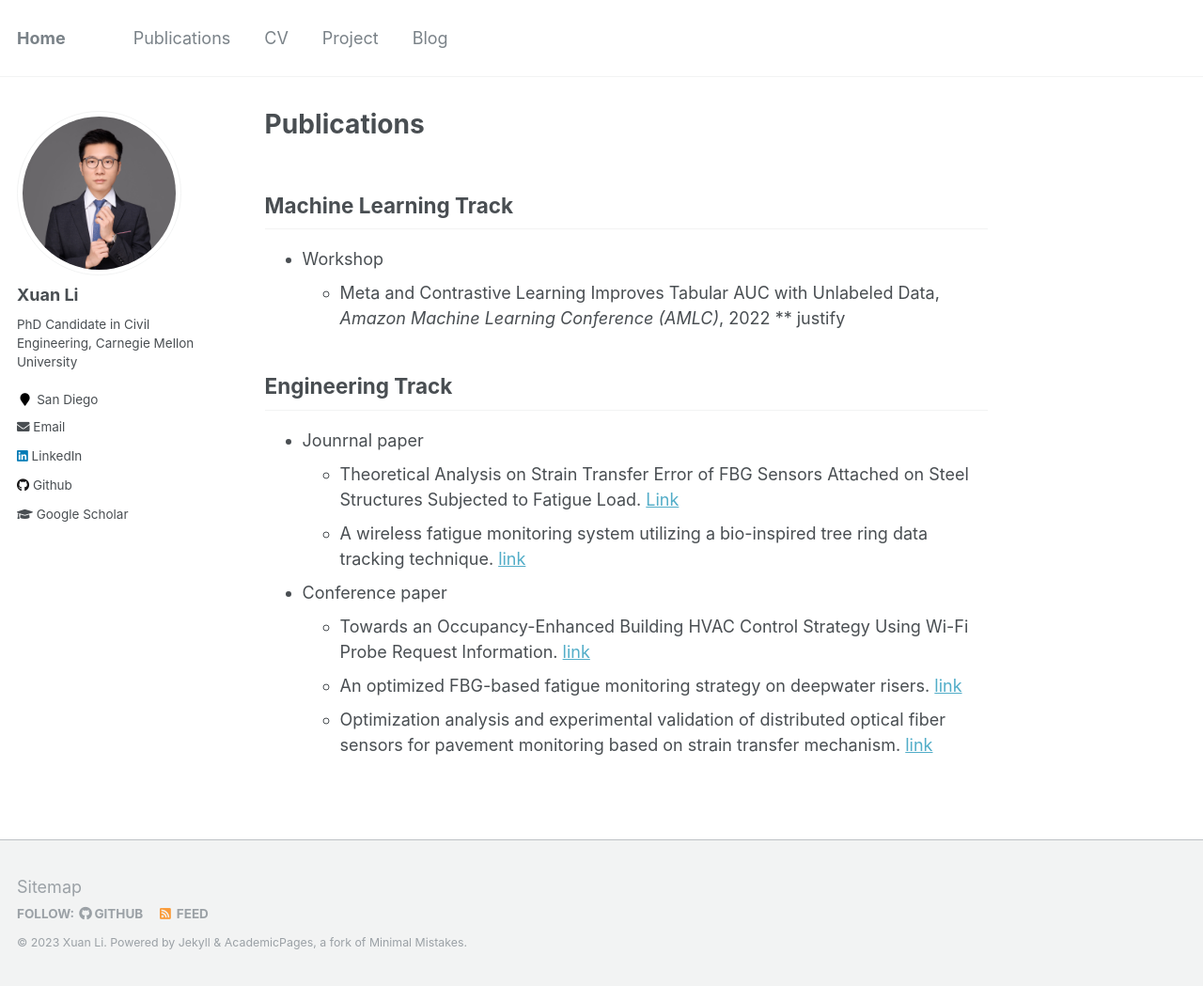
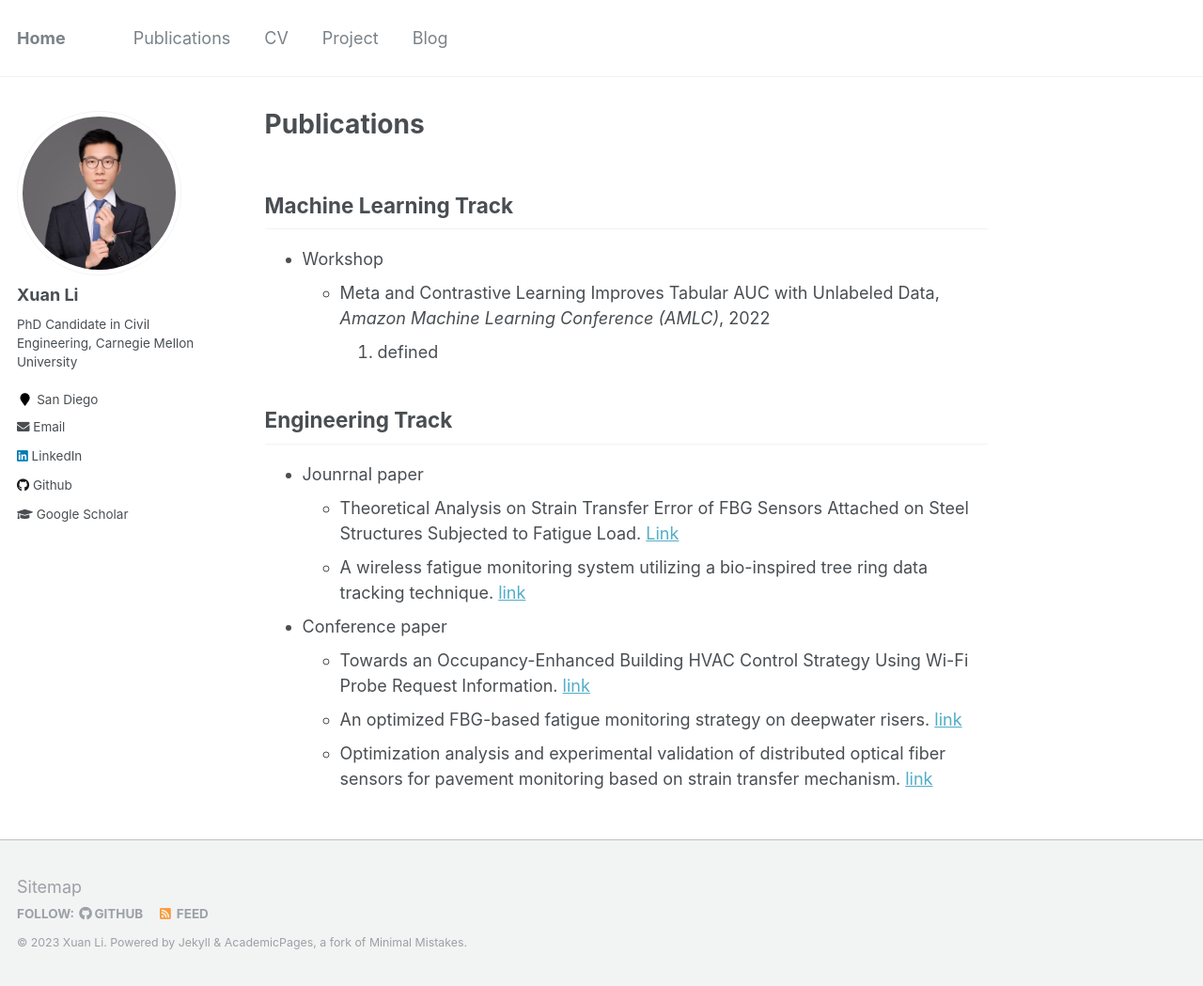
Before and after one commit to milanlx/milanlx.github.io, a Jekyll site: the page built from _pages/publication-test.md, in a window 1280 px wide and 1049 px high. Shown: the whole window at 94% size. Built offline with Jekyll 4.4.1, drawn with Linux system fonts in a browser that asks for light colours.

Commit message:
Update publication-test.md

```diff
--- a/_pages/publication-test.md
+++ b/_pages/publication-test.md
@@ -8,7 +8,7 @@ Machine Learning Track
 --------------
 * Workshop
   * Meta and Contrastive Learning Improves Tabular AUC with Unlabeled Data, *Amazon Machine Learning Conference (AMLC)*, 2022
-    ** justify
+    1. defined
 
 Engineering Track
 --------------
```
